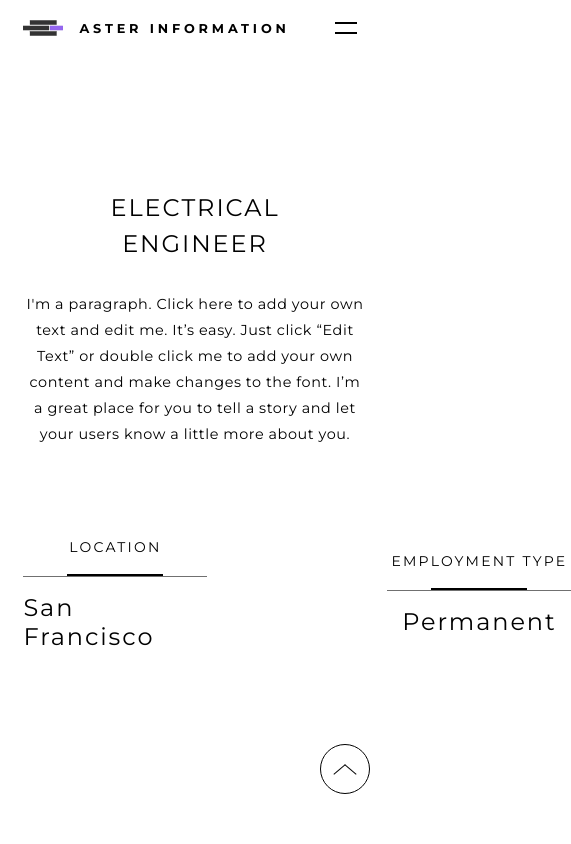
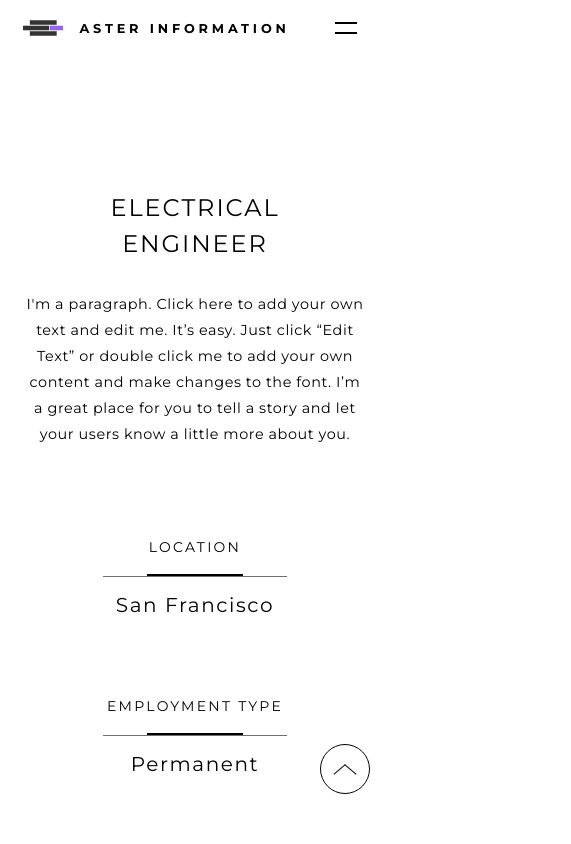
Before and after one commit to Moamal-2000/aster-information, a React (Vite) app: page /electrical-engineer in a window 390 px wide. Shown: the top 844 px of the page, 571 px wide, since content can reach past the window. Built offline with nearby package versions, Linux system fonts and the light colour scheme.

Commit message:
style: JobInfo component fully responsive

```diff
--- a/src/Components/Pages/JobDetails/JobInfo/JobInfo.module.scss
+++ b/src/Components/Pages/JobDetails/JobInfo/JobInfo.module.scss
@@ -7,3 +7,22 @@
   width: fit-content;
   margin: 0 auto;
 }
+
+@include medium {
+  .jobInfo {
+    gap: 120px;
+  }
+}
+
+@include small {
+  .jobInfo {
+    gap: 60px;
+  }
+}
+
+@media (max-width: 620px) {
+  .jobInfo {
+    flex-direction: column;
+    gap: 80px;
+  }
+}
--- a/src/Components/Shared/MiniComponents/StackedText/StackedText.jsx
+++ b/src/Components/Shared/MiniComponents/StackedText/StackedText.jsx
@@ -9,6 +9,7 @@ const StackedText = ({ title, subTitle }) => {
     elementRef: paragraphRef,
     cssModule: s,
   });
+
   const initialX = useMemo(() => "calc(96px / 2)", []);
   const animatedTo = useMemo(
     () => (activeClass ? "50%" : initialX),
@@ -18,11 +19,13 @@ const StackedText = ({ title, subTitle }) => {
   return (
     <div className={s.wrapper}>
       <p>{title}</p>
+
       <HorizontalLine
         animatedLineWidth="96px"
         initialX={initialX}
         animateTo={animatedTo}
       />
+
       <p className={activeClass} ref={paragraphRef}>
         {subTitle}
       </p>
--- a/src/Components/Shared/MiniComponents/StackedText/StackedText.module.scss
+++ b/src/Components/Shared/MiniComponents/StackedText/StackedText.module.scss
@@ -5,6 +5,18 @@
   flex-direction: column;
   align-items: center;
   min-width: 184px;
+}
+
+@include small {
+  .wrapper {
+    scale: .9;
+  }
+}
+
+@media (max-width: 620px) {
+  .wrapper {
+    scale: 1;
+  }
 }
 
 .wrapper>p:first-child {
@@ -24,3 +36,9 @@
     opacity: 1;
   }
 }
+
+@include medium {
+  .wrapper>p:last-child {
+    font-size: 1.25rem;
+  }
+}
```
